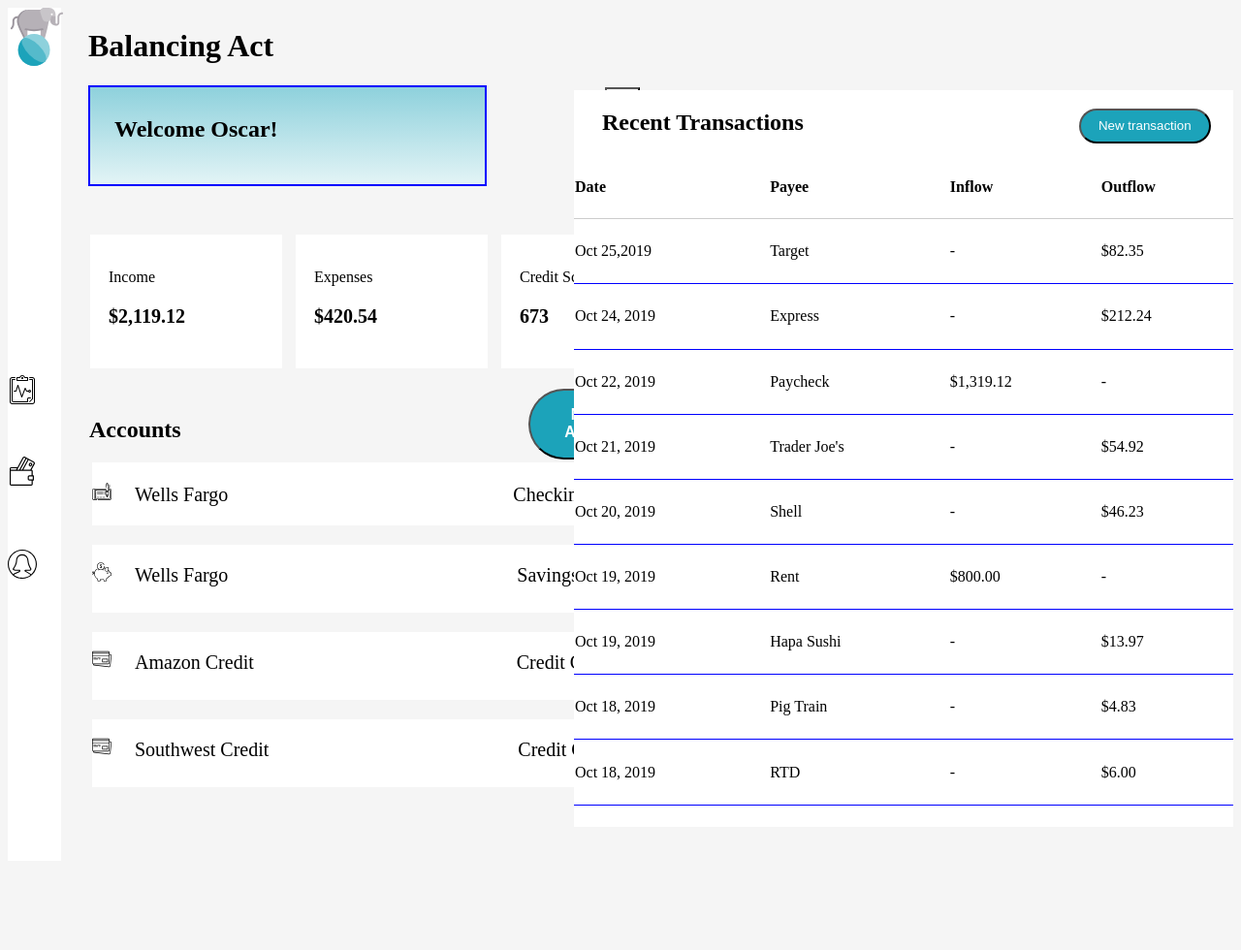
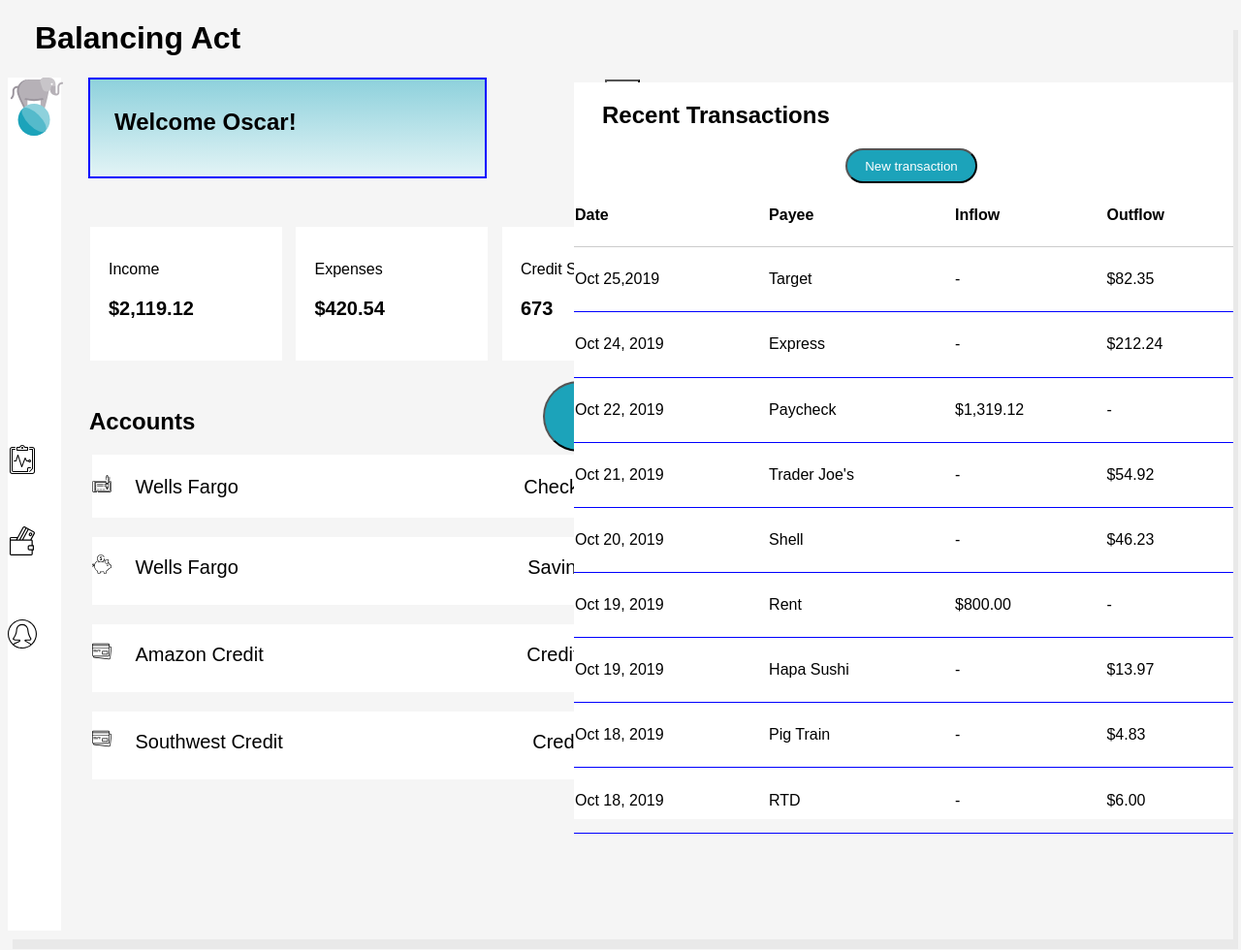
Before and after one commit to MarchCorbin/Balancing-act-project, a plain HTML site: page index.html in a window 1280 px wide. Shown: the top 980 px of the page at 97% size. Drawn offline with Linux system fonts and the light colour scheme; files whose address does not match are found by name.

Commit message:
Add Font type

```diff
--- a/styles.css
+++ b/styles.css
@@ -1,8 +1,13 @@
 body {
   background-color: #F5F5F5;
+  box-shadow: 5px 10px rgba(0,0,0,0.05);
+}
+* {
+  font-family: 'Biryani', sans-serif;
 }
 
 .title {
+  font-family: biryan
   display: inline-block;
   margin-left: 28px;
 }
```
Also changed, not shown: index.html (+0 -1 lines).
